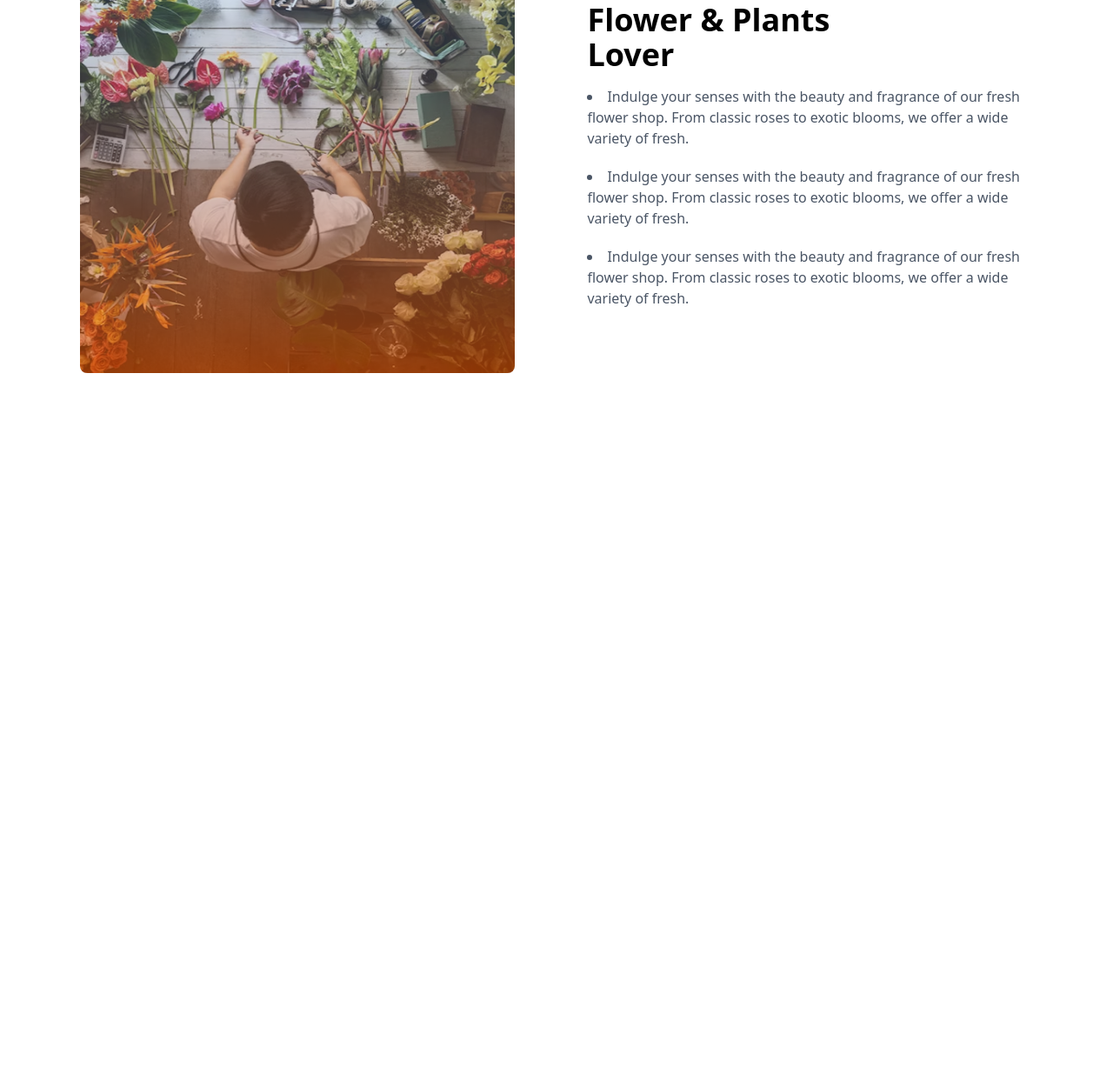
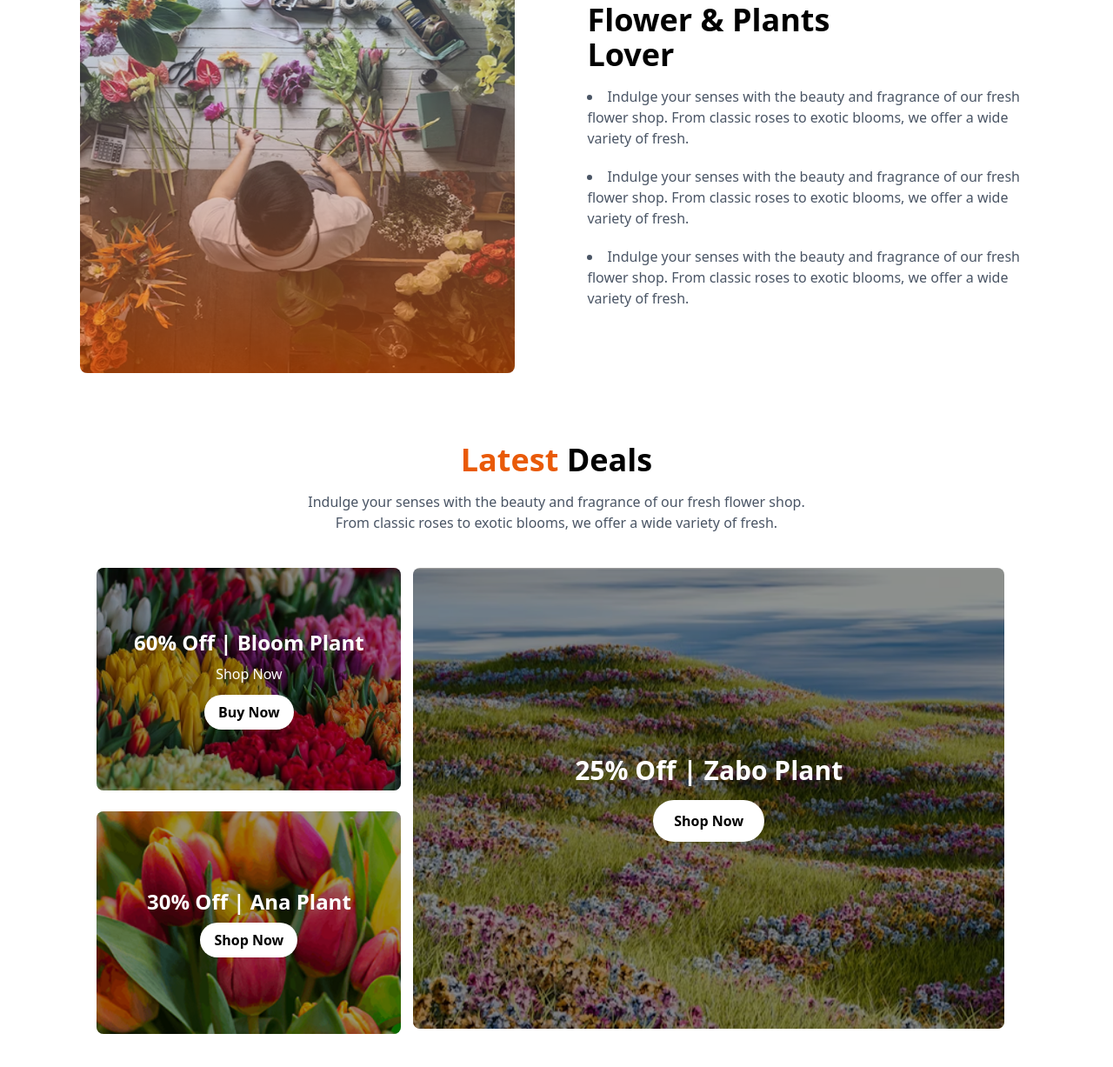
Before and after one commit to shohanalli/second-assignment, a plain HTML site: page index.html in a window 1280 px wide. Shown: the part 1652-2879 px from the top of the page at 87% size. Before the commit the page ends 2121 px from the top, so only its background shows below. Drawn offline with nearby package versions, Linux system fonts and the light colour scheme.

Commit message:
Latest  Deals section

```diff
--- a/index.html
+++ b/index.html
@@ -132,7 +132,41 @@
     </div>
 </section>
 <!-- flower plant lover section stop-->
-
+<!-- Latest  Deals section start -->
+<section class="w-[90%] mx-auto py-10">
+  <!-- Section Heading -->
+  <div class="text-center mb-10">
+    <h1 class="text-4xl font-bold mb-4"><span class="text-[#E95A08]">Latest</span> Deals</h1>
+    <p class="text-gray-600 max-w-xl mx-auto">
+      Indulge your senses with the beauty and fragrance of our fresh flower shop. From classic roses to exotic blooms, we offer a wide variety of fresh.
+    </p>
+  </div>
+  <!-- Grid Container Centered -->
+  <div class="w-[90%] mx-auto grid grid-cols-1 lg:grid-cols-3 gap-6 justify-items-center">
+    <div class="grid grid-rows-2 gap-6">
+      <div class="relative w-[350px] h-64 bg-[url('./img/deal-bloom.png')] bg-cover bg-center rounded-lg overflow-hidden mx-auto">
+        <div class="absolute inset-0 bg-black/40 flex flex-col items-center justify-center text-white text-center">
+          <h3 class="text-2xl font-semibold mb-2">60% Off | Bloom Plant</h3>
+          <p class="mb-3">Shop Now</p>
+          <button class="bg-white text-black px-4 py-2 rounded-full font-semibold">Buy Now</button>
+        </div>
+      </div>
+      <div class="relative w-[350px] h-64 bg-[url('./img/deal-ana.png')] bg-cover bg-center rounded-lg overflow-hidden mx-auto">
+        <div class="absolute inset-0 bg-black/40 flex flex-col items-center justify-center text-white text-center">
+          <h3 class="text-2xl font-semibold mb-2">30% Off | Ana Plant</h3>
+          <button class="bg-white text-black px-4 py-2 rounded-full font-semibold">Shop Now</button>
+        </div>
+      </div>
+    </div>
+    <div class="relative w-[350px] h-64 lg:w-[680px] lg:h-[530px] bg-[url('./img/deal-zabo.png')] bg-cover bg-center rounded-lg overflow-hidden col-span-1 mx-auto">
+      <div class="absolute inset-0 bg-black/40 flex flex-col items-center justify-center text-white text-center">
+        <h3 class="text-3xl font-semibold mb-4">25% Off | Zabo Plant</h3>
+        <button class="bg-white text-black px-6 py-3 rounded-full font-semibold">Shop Now</button>
+      </div>
+    </div>
+  </div>
+</section>
+<!-- Latest  Deals section stop -->
 
 
 </main>
```
